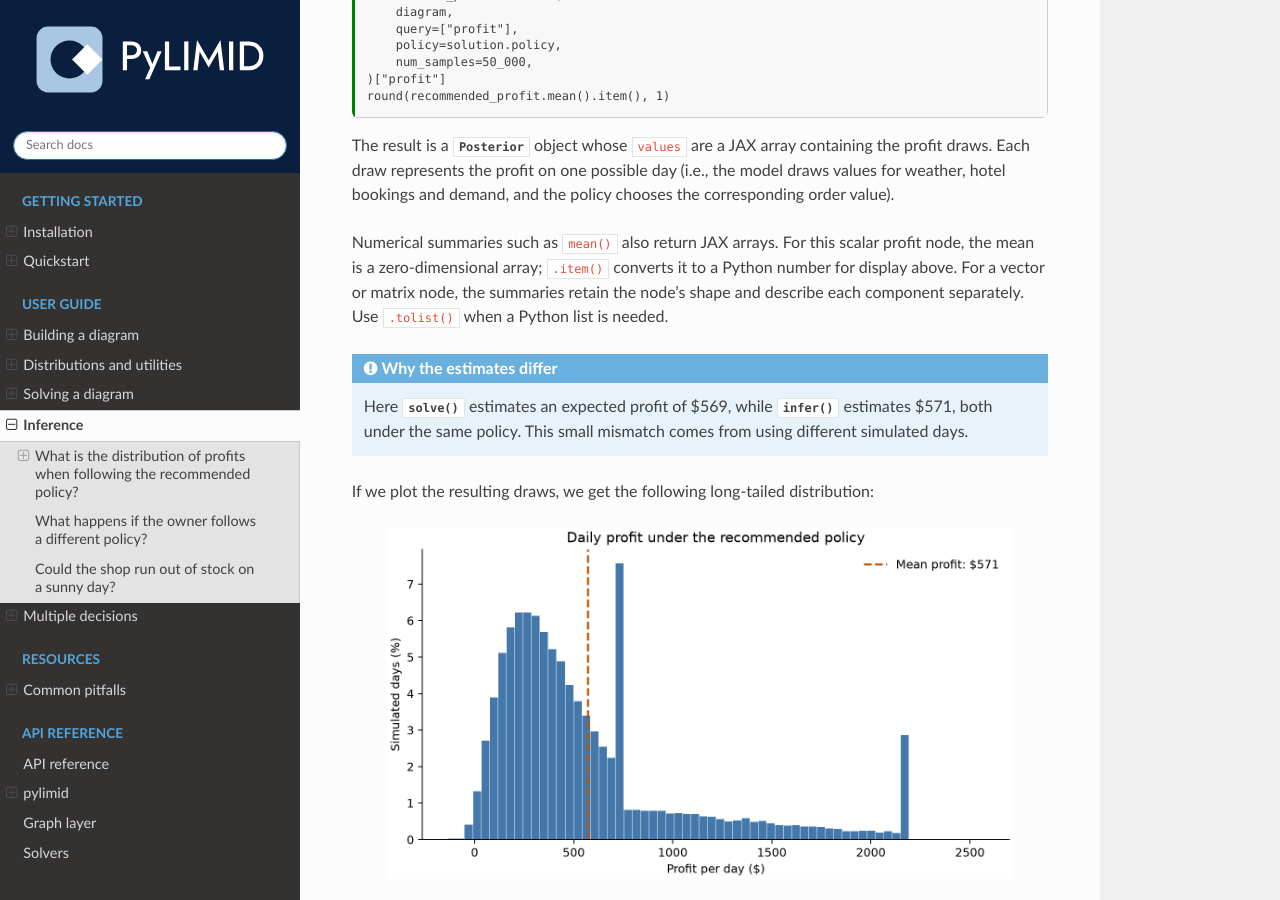
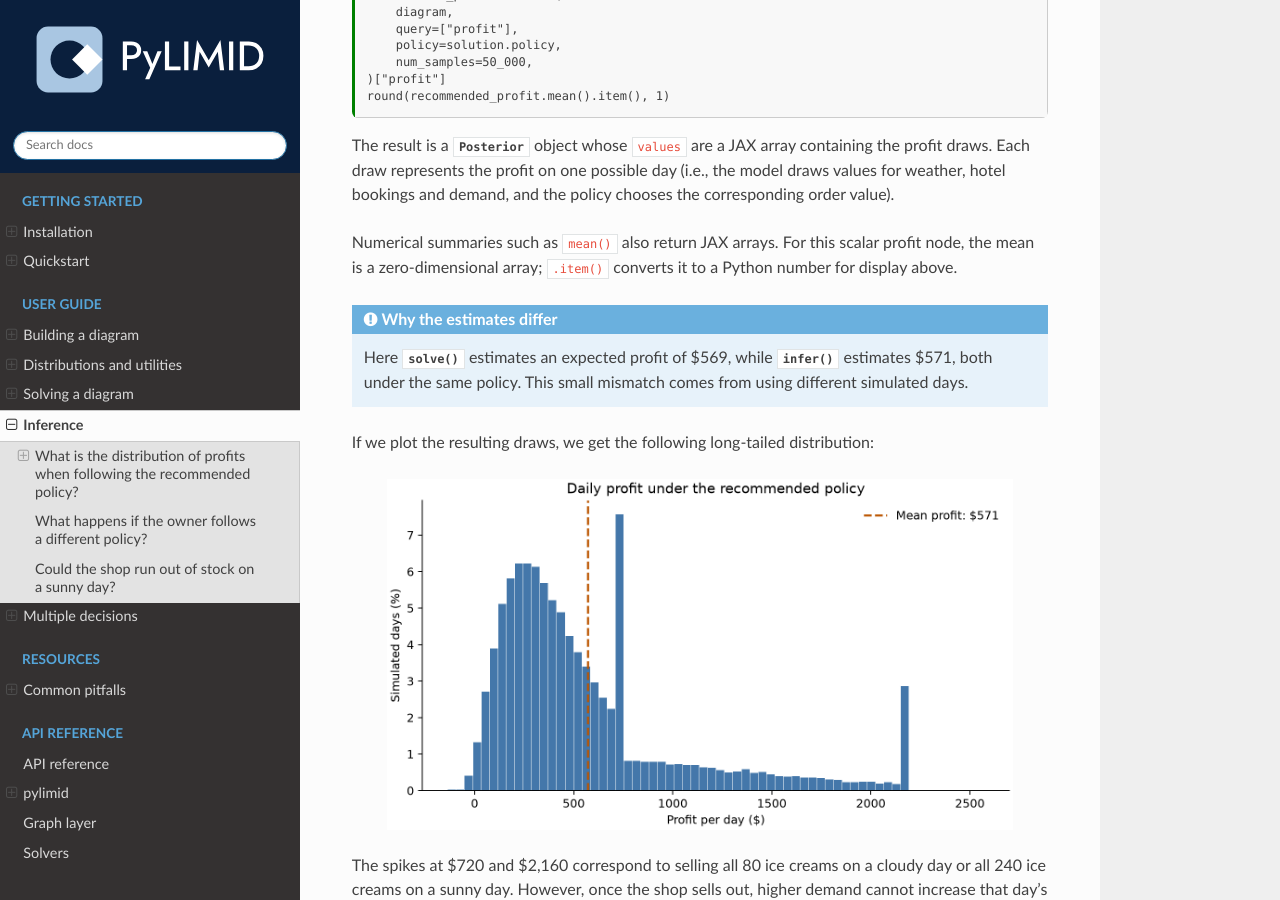
Before and after one commit to cynosural-ai/pylimid, a Sphinx documentation site: the page built from docs/user_guide/inference.md, in a window 1280 px wide and 900 px high, scrolled down 1639 px. Built offline with Sphinx 7.4.7 and the Read the Docs theme 3.1.0, drawn with Linux system fonts in a browser that asks for light colours.

Commit message:
update docs

````diff
--- a/docs/user_guide/inference.md
+++ b/docs/user_guide/inference.md
@@ -100,7 +100,7 @@ round(recommended_profit.mean().item(), 1)
 
 The result is a {py:class}`Posterior` object whose `values` are a JAX array containing the profit draws. Each draw represents the profit on one possible day (i.e., the model draws values for weather, hotel bookings and demand, and the policy chooses the corresponding order value).
 
-Numerical summaries such as `mean()` also return JAX arrays. For this scalar profit node, the mean is a zero-dimensional array; `.item()` converts it to a Python number for display above. For a vector or matrix node, the summaries retain the node's shape and describe each component separately. Use `.tolist()` when a Python list is needed.
+Numerical summaries such as `mean()` also return JAX arrays. For this scalar profit node, the mean is a zero-dimensional array; `.item()` converts it to a Python number for display above.
 
 ```{admonition} Why the estimates differ
 :class: info
````
